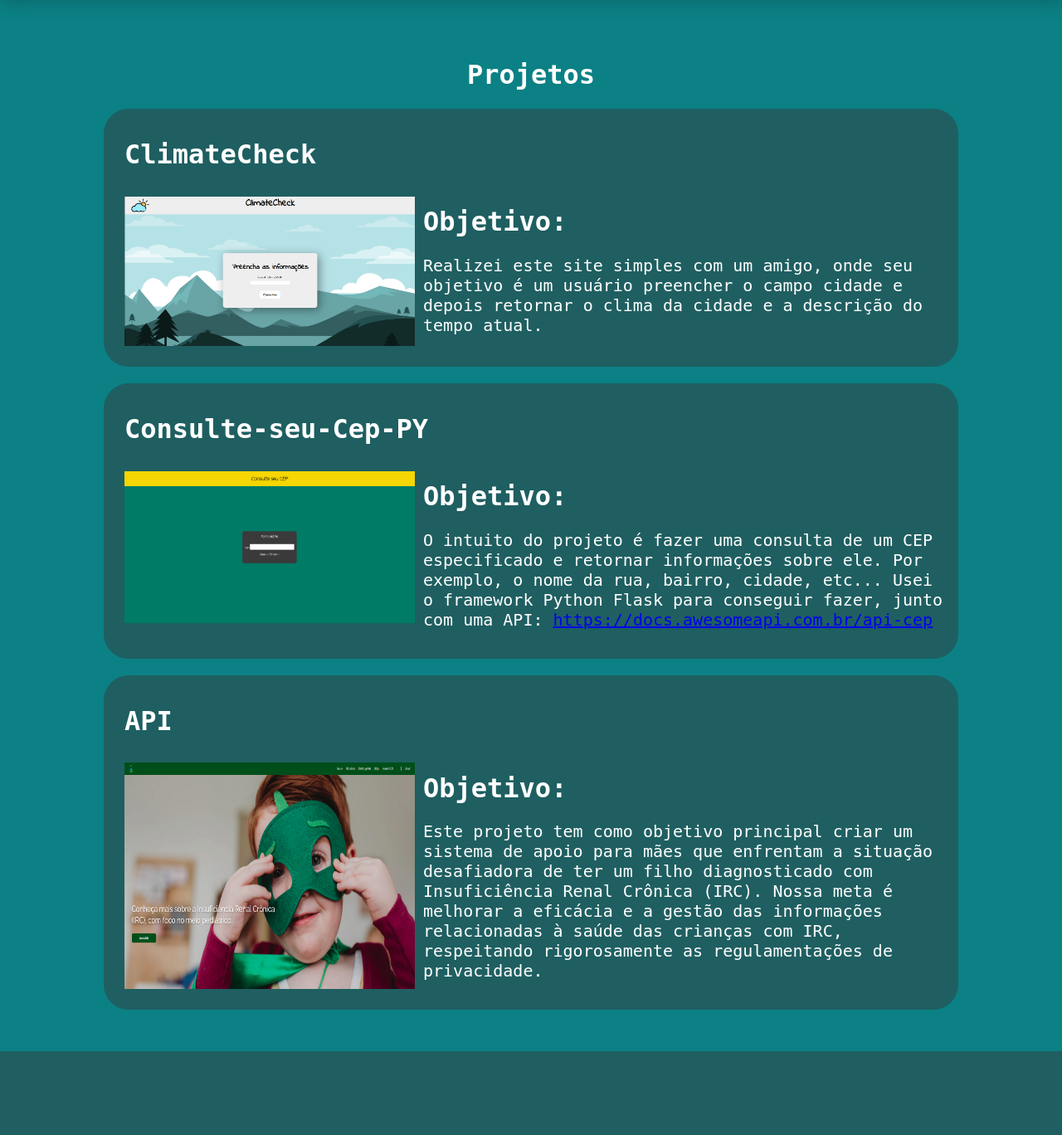
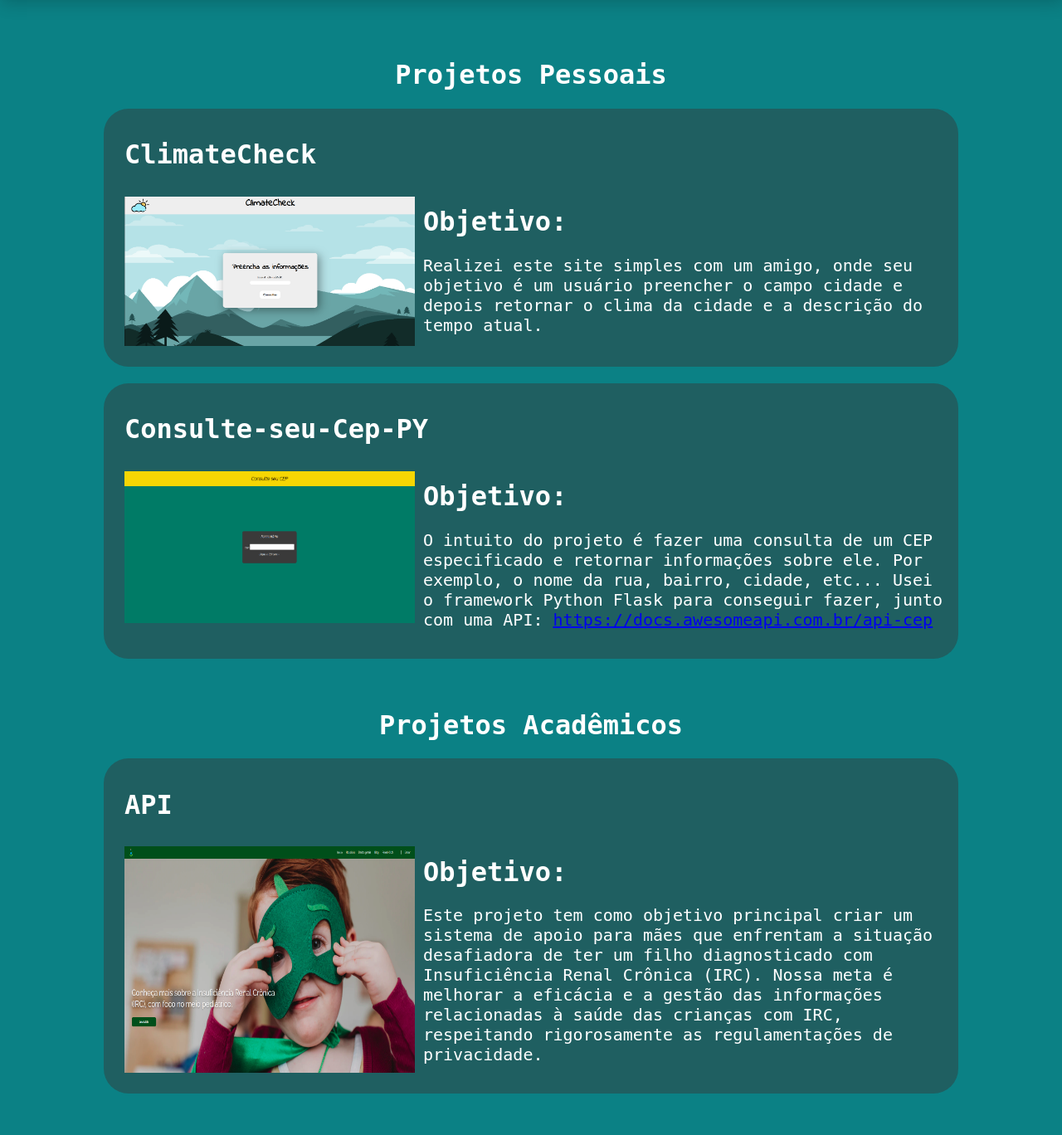
Before and after one commit to Kaue-Francisco/Portfolio, a Python web app: template src/templates/projetos.html in a window 1280 px wide. Shown: the part 110-1478 px from the top of the page at 83% size. Before the commit the page ends 1377 px from the top, so only its background shows below. Run offline with Jinja, Linux system fonts and the light colour scheme; the template is opened without the code that fills it, so the values that code supplies are empty; some web fonts are replaced.

Commit message:
Repartido projetos pessoais de acadêmicos e adicionando modos de execução do projeto no Readme

```diff
--- a/src/templates/curriculo.html
+++ b/src/templates/curriculo.html
@@ -83,5 +83,9 @@
             <a style="text-decoration: none; color: white;" href="https://www.linkedin.com/in/kau%C3%AA-francisco-3b13aa255/?originalSubdomain=br" target="_blank"><h2>Linkedin: Kauê Francisco</h2></a>
         </div>
     </div>
+
+    <footer>
+
+    </footer>
 </body>
 </html>
--- a/src/templates/index.html
+++ b/src/templates/index.html
@@ -66,5 +66,9 @@
             </div>
         </div>
     </div>
+
+    <footer>
+
+    </footer>
 </body>
 </html>
--- a/src/templates/projetos.html
+++ b/src/templates/projetos.html
@@ -23,7 +23,7 @@
     <!-- Página inicial -->
     <div class="container">
         <div class="center-msg">
-            <h1>Projetos</h1>
+            <h1>Projetos Pessoais</h1>
         </div>
 
 
@@ -59,7 +59,9 @@
                 </div>
             </div></a>
 
-
+            <div class="center-msg">
+                <h1>Projetos Acadêmicos</h1>
+            </div>
 
             <a style="color: white; text-decoration: None;" target="_blank" href="https://github.com/Daiene/Pixels"><div class="box">
                 <h1 style="margin-left: 10px;" >API</h1>
@@ -81,5 +83,8 @@
     </div>
 
 
+    <footer>
+
+    </footer>
 </body>
 </html>
```
Also changed, not shown: README.md.
